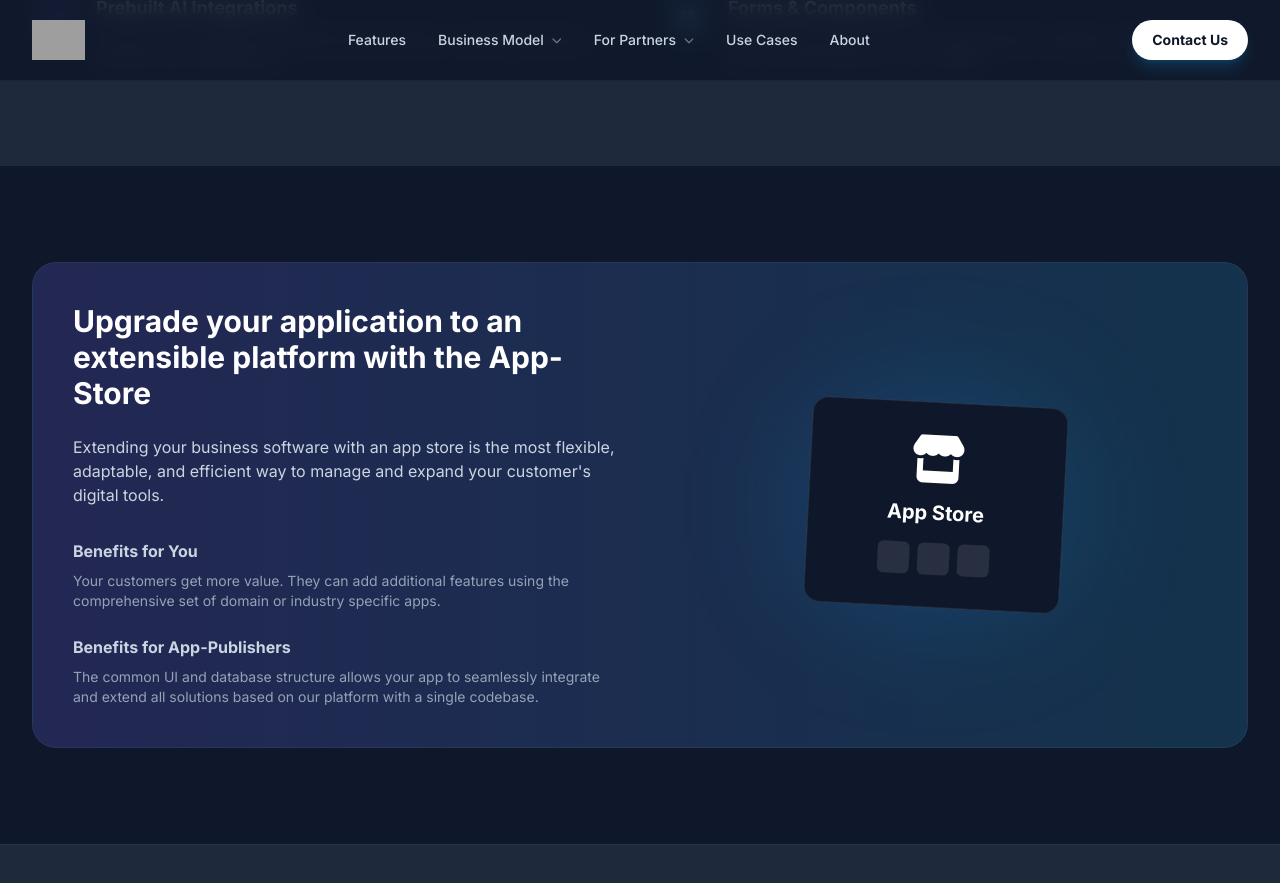
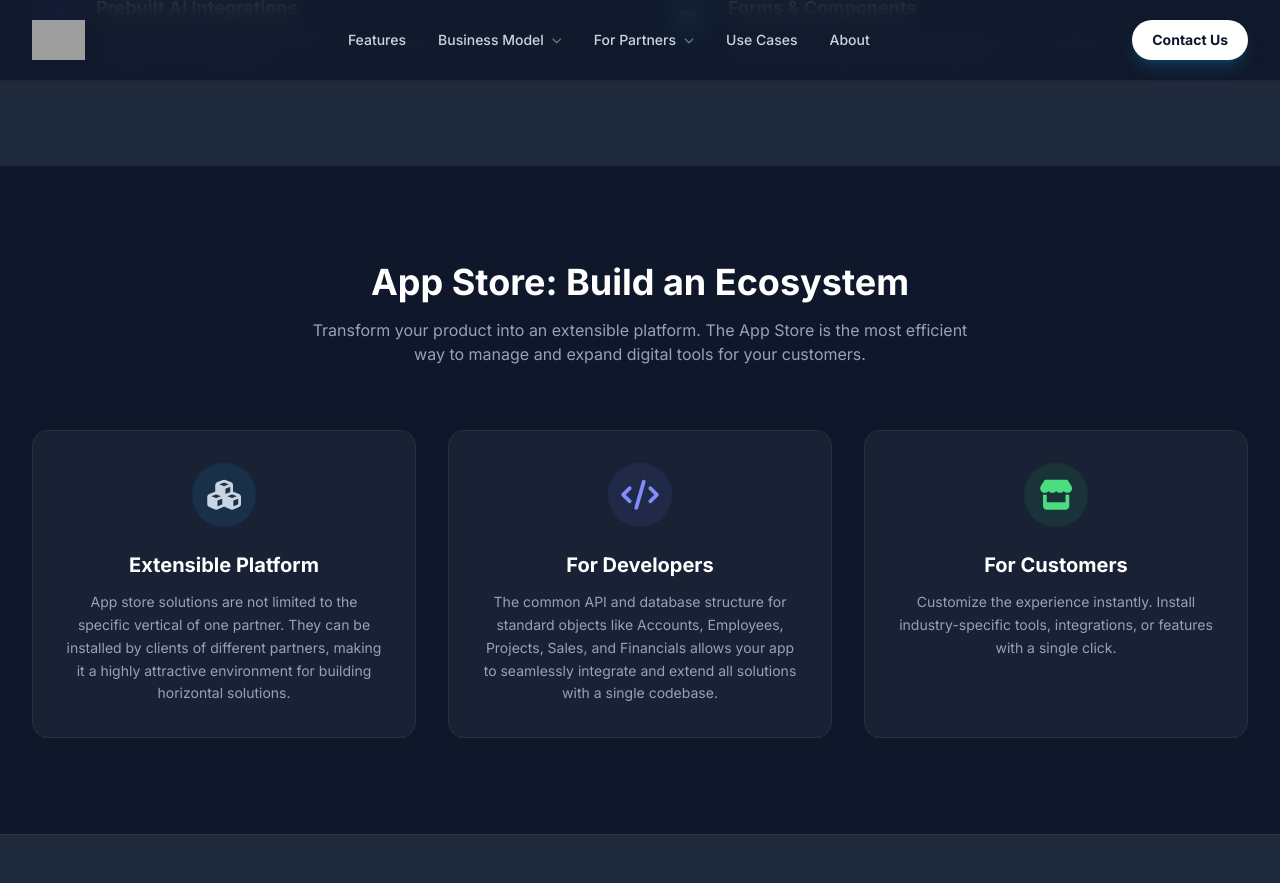
Before and after one commit to BW2-Technologies/Website, a Jekyll site: the page built from features.html, in a window 1280 px wide and 900 px high, scrolled down 3957 px. Shown: the top 883 px of the window. Built offline with Jekyll 4.4.1, drawn with Linux system fonts in a browser that asks for light colours; nearby versions of some CDN libraries; grey boxes are pictures that could not be loaded.

Commit message:
update app store section

```diff
--- a/features.html
+++ b/features.html
@@ -382,47 +382,50 @@ title: BW2 - Features & Capabilities
 </section>
 
 <!-- App Store Section -->
-<section class="py-24 bg-dark-900 relative">
+<section id="app-store" class="py-24 bg-dark-900 relative">
     <div class="max-w-7xl mx-auto px-4 sm:px-6 lg:px-8">
+        <div class="text-center mb-16">
+            <h2 class="text-3xl md:text-4xl font-bold text-white mb-4">App Store: Build an Ecosystem</h2>
+            <p class="text-slate-400 max-w-2xl mx-auto">
+                Transform your product into an extensible platform. The App Store is the most efficient way to manage and expand digital tools for your customers.
+            </p>
+        </div>
+
+        <div class="grid md:grid-cols-3 gap-8 text-center">
+            <!-- Platform -->
+            <div class="glass-panel p-8 rounded-2xl group hover:-translate-y-2 transition-transform duration-300">
                 <div
-            class="glass-panel p-10 rounded-3xl border border-white/5 bg-gradient-to-r from-indigo-900/40 to-brand-900/40">
-            <div class="grid md:grid-cols-2 gap-12 items-center">
-                <div>
-                    <h2 class="text-3xl font-bold text-white mb-6">Upgrade your application to an extensible
-                        platform with the App-Store</h2>
-                    <p class="text-slate-300 mb-8">Extending your business software with an app store is the most
-                        flexible, adaptable, and efficient way to manage and expand your customer's digital tools.
+                        class="w-16 h-16 mx-auto bg-brand-500/10 rounded-full flex items-center justify-center mb-6 text-brand-400 text-3xl">
+                    <i class="fas fa-cubes"></i>
+                </div>
+                <h3 class="text-xl font-bold text-white mb-3">Extensible Platform</h3>
+                <p class="text-slate-400 text-sm leading-relaxed">
+                    App store solutions are not limited to the specific vertical of one partner. They can be installed by clients of different partners, making it a highly attractive environment for building horizontal solutions.
                 </p>
+            </div>
 
-                    <div class="space-y-6">
-                        <div>
-                            <h4 class="text-brand-400 font-bold mb-2">Benefits for You</h4>
-                            <p class="text-slate-400 text-sm">Your customers get more value. They can add additional
-                                features using the comprehensive set of domain or industry specific apps.</p>
+            <!-- Developers -->
+            <div class="glass-panel p-8 rounded-2xl group hover:-translate-y-2 transition-transform duration-300">
+                <div
+                        class="w-16 h-16 mx-auto bg-indigo-500/10 rounded-full flex items-center justify-center mb-6 text-indigo-400 text-3xl">
+                    <i class="fas fa-code"></i>
                 </div>
-                        <div>
-                            <h4 class="text-brand-400 font-bold mb-2">Benefits for App-Publishers</h4>
-                            <p class="text-slate-400 text-sm">The common UI and database structure allows your app
-                                to seamlessly integrate and extend all solutions based on our platform with a single
-                                codebase.</p>
+                <h3 class="text-xl font-bold text-white mb-3">For Developers</h3>
+                <p class="text-slate-400 text-sm leading-relaxed">
+                    The common API and database structure for standard objects like Accounts, Employees, Projects, Sales, and Financials allows your app to seamlessly integrate and extend all solutions with a single codebase.
+                </p>
             </div>
+
+            <!-- Customers -->
+            <div class="glass-panel p-8 rounded-2xl group hover:-translate-y-2 transition-transform duration-300">
+                <div
+                        class="w-16 h-16 mx-auto bg-green-500/10 rounded-full flex items-center justify-center mb-6 text-green-400 text-3xl">
+                    <i class="fas fa-store"></i>
                 </div>
-                </div>
-                <div class="flex justify-center">
-                    <div class="relative">
-                        <div class="absolute inset-0 bg-brand-500/20 blur-3xl rounded-full"></div>
-                        <div
-                            class="relative bg-dark-900 p-8 rounded-2xl border border-white/10 text-center w-64 rotate-3 transform hover:rotate-0 transition-all duration-500">
-                            <i class="fas fa-store text-5xl text-white mb-4"></i>
-                            <div class="text-xl font-bold text-white">App Store</div>
-                            <div class="mt-4 flex gap-2 justify-center">
-                                <div class="w-8 h-8 bg-white/10 rounded-md"></div>
-                                <div class="w-8 h-8 bg-white/10 rounded-md"></div>
-                                <div class="w-8 h-8 bg-white/10 rounded-md"></div>
-                            </div>
-                        </div>
-                    </div>
-                </div>
+                <h3 class="text-xl font-bold text-white mb-3">For Customers</h3>
+                <p class="text-slate-400 text-sm leading-relaxed">
+                    Customize the experience instantly. Install industry-specific tools, integrations, or features with a single click.
+                </p>
             </div>
         </div>
     </div>
```
Lines whose indentation alone changed are shown as unchanged.
